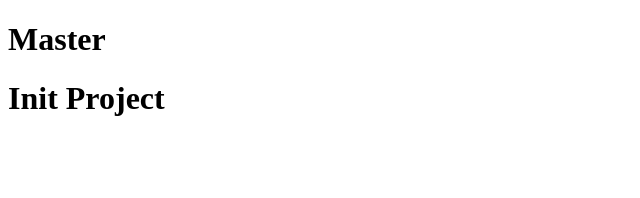
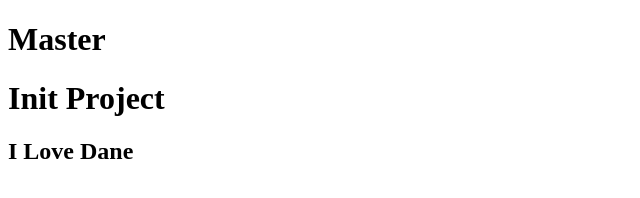
Before and after one commit to PenLyMeng/LearnGit, a plain HTML site: page index.html in a window 1280 px wide. Shown: the whole page, without its empty margins (0-640 px from the left). Drawn offline with Linux system fonts and the light colour scheme.

Commit message:
add secret file and new <h2>

```diff
--- a/index.html
+++ b/index.html
@@ -11,5 +11,9 @@
 
 
 
+
+<h2>I Love Dane</h2>
+
+
 </body>
 </html>
```
Also changed, not shown: 1 other file.
